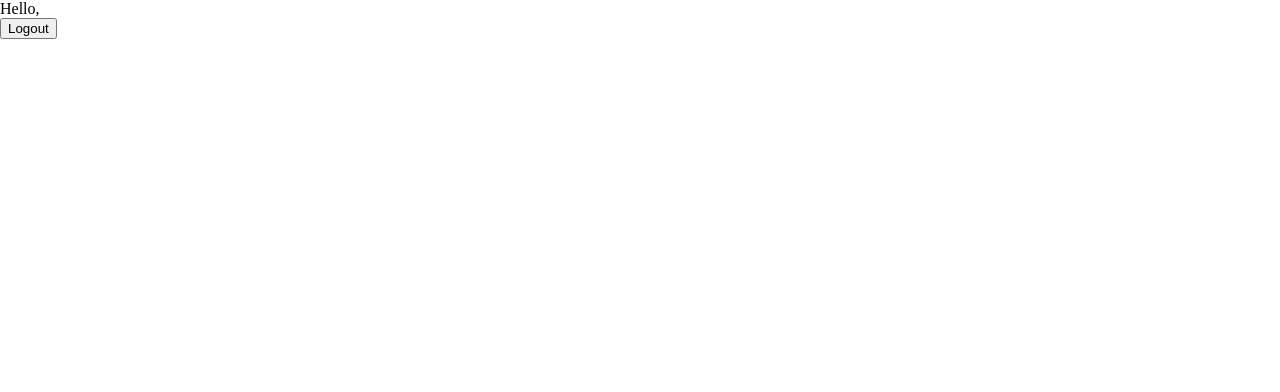
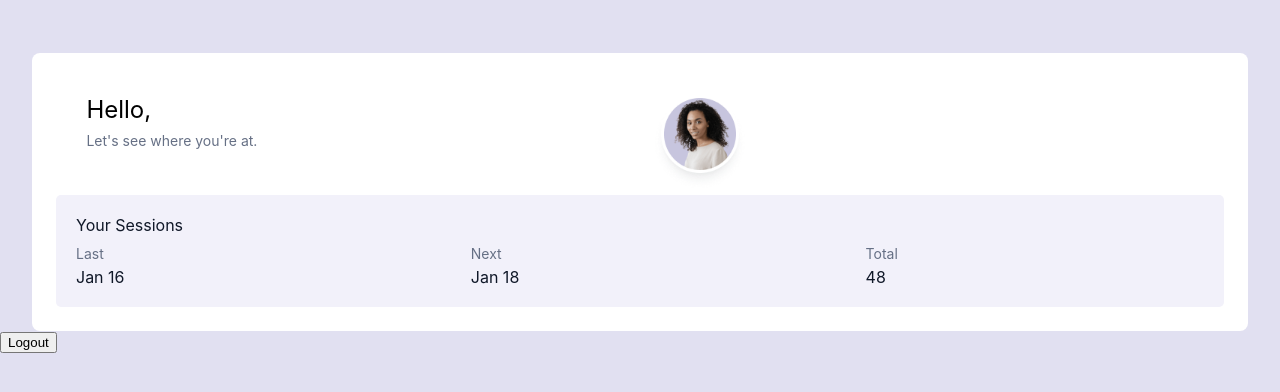
Before and after one commit to kari-uniteai/MouthGuardian, a React (Create React App) app: page /dashboard in a window 1280 px wide. Shown: the top 392 px of the page. Built offline with nearby package versions, Linux system fonts and the light colour scheme; no server answers; the database is empty; sample sign-in values are in the browser's storage.

Commit message:
Dashboard style and content

```diff
--- a/src/App.tsx
+++ b/src/App.tsx
@@ -1,4 +1,4 @@
-import React from 'react';
+import React, { useEffect, useState } from 'react';
 import { Route, Routes } from 'react-router-dom';
 import Dashboard from './pages/Dashboard/Dashboard';
 import Login from './pages/Login/Login';
@@ -7,6 +7,7 @@ import classes from './App.module.css';
 import Landing from './pages/Landing/Landing';
 
 const App: React.FC = () => {
+
   return (
     <div className={classes.container}>
       <Routes>
@@ -16,7 +17,6 @@ const App: React.FC = () => {
         <Route path='/dashboard' element={<Dashboard />} />
       </Routes>
     </div>
-
   );
 };
 
--- /dev/null
+++ b/src/components/HelloContainer/HelloContainer.module.css
@@ -0,0 +1,35 @@
+
+.helloContainer {
+  display: flex;
+  flex-direction: row;
+  background-color: white;
+  width: 95%;
+  border-radius: 8px;
+  margin: 0 auto;
+  padding-top: 42px;
+}
+
+.left {
+  width: 50%;
+  margin-left: 24px;
+}
+
+.helloText {
+  font-size: 24px;
+font-family: 'inter';
+}
+
+.subText {
+  margin-top: 8px;
+  font-size: 14px;
+ color: #667085;
+}
+
+.right {
+width: 50%;
+}
+
+.avatar {
+  width: 96px;
+  height: 96px;
+}
--- /dev/null
+++ b/src/components/HelloContainer/HelloContainer.tsx
@@ -0,0 +1,42 @@
+import React, { useState, useEffect } from 'react';
+import { firebase } from '../../services/firebase.config.js';
+import classes from './HelloContainer.module.css';
+import Avatar from '../../images/avatar.png';
+
+interface Props {
+    userName: string
+}
+
+const HelloContainer = ({ userName }: Props) => {
+    const [timerActive, setTimerActive] = useState(false);
+    const [timeElapsed, setTimeElapsed] = useState(0);
+    const currentUser = firebase.auth().currentUser;
+    const path = `users/${currentUser?.uid}/timeElapsed`;
+
+    useEffect(() => {
+
+    }, []);
+
+    return (
+        <div className={classes.helloContainer}>
+            <div className={classes.left}>
+                <div className={classes.helloText}>
+                    Hello, {userName}
+                </div>
+                <div className={classes.subText}>
+                    Let's see where you're at.
+                </div>
+            </div>
+            <div className={classes.right}>
+                <img
+                    className={classes.avatar}
+                    src={Avatar}
+                    alt="avatar"
+                />
+            </div>
+
+        </div>
+    );
+};
+
+export default HelloContainer;
--- /dev/null
+++ b/src/components/HelloSessionContainer/HelloSessionContainer.module.css
@@ -0,0 +1,37 @@
+
+.container {
+    background-color: #F2F1FA;
+    padding: 20px;
+    border-radius: 5px;
+    margin: 24px;
+    margin-top: 0;
+  }
+
+  .title {
+    font-size: 16px;
+    color: #101828;
+    margin-bottom: 10px;
+  }
+
+  .sessionDetails {
+    display: flex;
+    justify-content: space-between;
+  }
+
+  .sessionItem {
+    flex-basis: 30%;
+    text-align: center;
+  }
+
+  .smallTitle {
+      display: flex;
+    font-size: 14px;
+    color: #667085;
+    margin-bottom: 5px;
+  }
+
+  .value {
+      display: flex;
+    font-size: 16px;
+    color: #101828;
+  }
--- /dev/null
+++ b/src/components/HelloSessionContainer/HelloSessionContainer.tsx
@@ -0,0 +1,36 @@
+import React, { useState, useEffect } from 'react';
+import { firebase } from '../../services/firebase.config.js';
+import classes from './HelloSessionContainer.module.css';
+
+const HelloSessionContainer = () => {
+    const [timerActive, setTimerActive] = useState(false);
+    const [timeElapsed, setTimeElapsed] = useState(0);
+    const currentUser = firebase.auth().currentUser;
+    const path = `users/${currentUser?.uid}/timeElapsed`;
+
+    useEffect(() => {
+
+    }, []);
+
+    return (
+        <div className={classes.container}>
+            <div className={classes.title}>Your Sessions</div>
+            <div className={classes.sessionDetails}>
+                <div className={classes.sessionItem}>
+                    <div className={classes.smallTitle}>Last</div>
+                    <div className={classes.value}>{'Jan 16'}</div>
+                </div>
+                <div className={classes.sessionItem}>
+                    <div className={classes.smallTitle}>Next</div>
+                    <div className={classes.value}>{'Jan 18'}</div>
+                </div>
+                <div className={classes.sessionItem}>
+                    <div className={classes.smallTitle}>Total</div>
+                    <div className={classes.value}>{'48'}</div>
+                </div>
+            </div>
+        </div >
+    );
+};
+
+export default HelloSessionContainer;
--- a/src/index.css
+++ b/src/index.css
@@ -3,4 +3,5 @@ body {
   padding: 0;
   width: 100%;
   overflow-x: hidden; /* Optional: Hides horizontal scrollbar if content exceeds viewport */
+  background-color: #E1E0F1;
 }
--- a/src/pages/Dashboard/Dashboard.module.css
+++ b/src/pages/Dashboard/Dashboard.module.css
@@ -0,0 +1,15 @@
+.container {
+    display: flex;
+    flex-direction: column;
+    background-color: #E1E0F1;
+    height: 100vh;
+    padding-top: 53px;
+    font-family: 'inter';
+}
+
+.helloContainer {
+    width: 95%;
+    background-color: white;
+    margin: 0 auto;
+    border-radius: 8px;
+}
--- a/src/pages/Dashboard/Dashboard.tsx
+++ b/src/pages/Dashboard/Dashboard.tsx
@@ -6,8 +6,8 @@ import firebase from 'firebase/compat/app';
 import 'firebase/compat/auth';
 import 'firebase/compat/database';
 import { useNavigate } from 'react-router-dom';
-
-
+import HelloSessionContainer from '../../components/HelloSessionContainer/HelloSessionContainer';
+import HelloContainer from '../../components/HelloContainer/HelloContainer';
 
 const Dashboard = () => {
   const [userName, setUserName] = useState('');
@@ -34,6 +34,8 @@ const Dashboard = () => {
         .catch((error) => {
           console.error('Error fetching user data:', error);
         });
+    } else {
+      navigate('/login');
     }
   }, []);
 
@@ -50,14 +52,17 @@ const Dashboard = () => {
       });
   };
   return (
-        <div>
-            <div>
-                Hello, {userName}
+    <div className={classes.container}>
+      <div className={classes.helloContainer}>
+        <HelloContainer
+          userName={userName}
+        />
+        <HelloSessionContainer />
       </div>
       <div>
         <button onClick={() => handleLogout()}>Logout</button>
       </div>
-        </div>
+    </div >
   )
 };
 
```
Also changed, not shown: src/images/avatar.png (added), 1 other file (tests, documents, lock files or other folders). Lines whose indentation alone changed are shown as unchanged.
